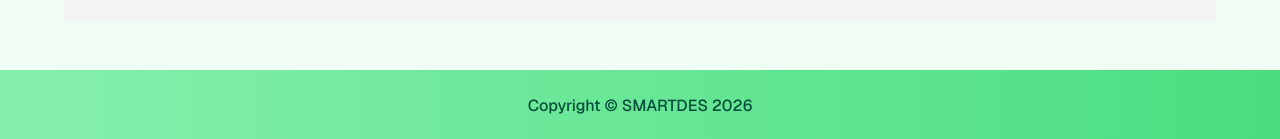
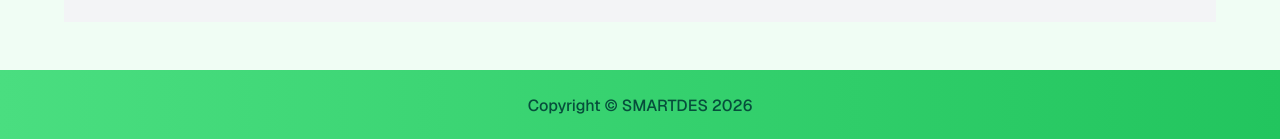
Before and after one commit to muhammadarlianoscar-uti/TA-WEB-24-SEMBADE, a Next.js app in the folder my-app/: page /berita in a window 1280 px wide. Shown: the part 1045-1184 px from the top of the page. Built offline with nearby package versions, Linux system fonts and the light colour scheme.

Commit message:
halaman berita

```diff
--- a/my-app/app/berita/page.jsx
+++ b/my-app/app/berita/page.jsx
@@ -5,7 +5,7 @@ const beritaData = [
     id: 1,
     title: "Gotong Royong Warga Desa Kersik Membersihkan Lingkungan",
     desc: "Warga Desa Kersik melakukan kegiatan gotong royong untuk menjaga kebersihan lingkungan dan meningkatkan kenyamanan masyarakat.",
-    image: "/images/berita1.jpg",
+    image: "/berita/berita1.jpg",
     views: 120,
     date: "07 Mei 2026",
   },
@@ -13,7 +13,7 @@ const beritaData = [
     id: 2,
     title: "Pelatihan Teknologi SmartDes untuk Pemuda Desa",
     desc: "Pemerintah desa mengadakan pelatihan teknologi digital dan smart village untuk meningkatkan kemampuan pemuda desa.",
-    image: "/images/berita2.jpg",
+    image: "/image/berita2.jpg",
     views: 98,
     date: "05 Mei 2026",
   },
--- a/my-app/app/globals.css
+++ b/my-app/app/globals.css
@@ -58,7 +58,7 @@ header {
 
 /* FOOTER SMART CITY */
 footer {
-  background: linear-gradient(to right, #86efac, #4ade80);
+  background: linear-gradient(to right, #4ade80, #22c55e);
   color: #064e3b;
   padding: 1.5em;
   text-align: center;
```
Also changed, not shown: my-app/app/berita/image/berita1.jpg (added).
